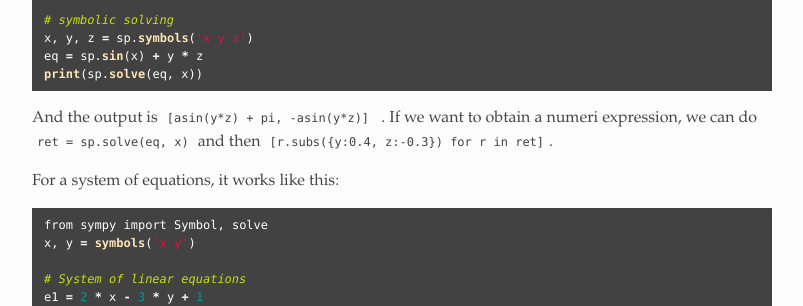
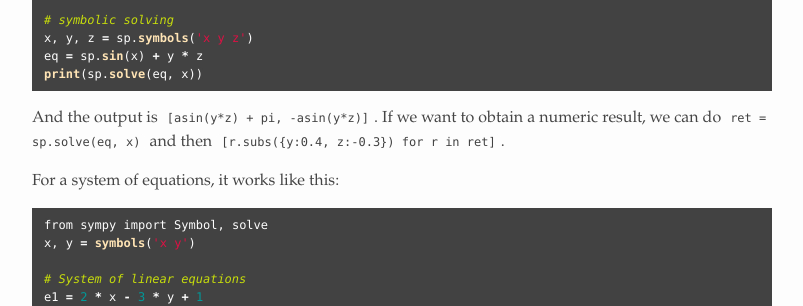
Before and after one commit to alexandrugris/my-jekyll-tech-blog, a Jekyll site: the page built from MyBlog/_posts/2017-04-30-symbolic-maths-python.markdown, in a window 1280 px wide and 900 px high, scrolled down 3353 px. Shown: the part 150-456 px from the top of the window, without its empty margins (238-1041 px from the left). Built offline with Jekyll 4.4.1, drawn with Linux system fonts in a browser that asks for light colours.

Commit message:
errors corrected

````diff
--- a/MyBlog/_posts/2017-04-30-symbolic-maths-python.markdown
+++ b/MyBlog/_posts/2017-04-30-symbolic-maths-python.markdown
@@ -159,7 +159,7 @@
 print(sp.solve(eq, x))
 ```
 
-And the output is `[asin(y*z) + pi, -asin(y*z)] `. If we want to obtain a numeri expression, we can do `ret = sp.solve(eq, x)` and then `[r.subs({y:0.4, z:-0.3}) for r in ret]`.
+And the output is `[asin(y*z) + pi, -asin(y*z)]`. If we want to obtain a numeric result, we can do `ret = sp.solve(eq, x)` and then `[r.subs({y:0.4, z:-0.3}) for r in ret]`.
 
 For a system of equations, it works like this:
 
@@ -320,7 +320,7 @@
 
 The following code should be run line by line in an interpreter like IPython. For my own play, I am using `select line + CTRL+ENTER` in Spyder.
 
-![CTRL+ENTER in Spyder]({{site.url}}/assets/smp_2.png)
+![CTRL+ENTER in Spyder]({{site.url}}/assets/smp_3.png)
 
 ```python
 import sympy as sp
````
